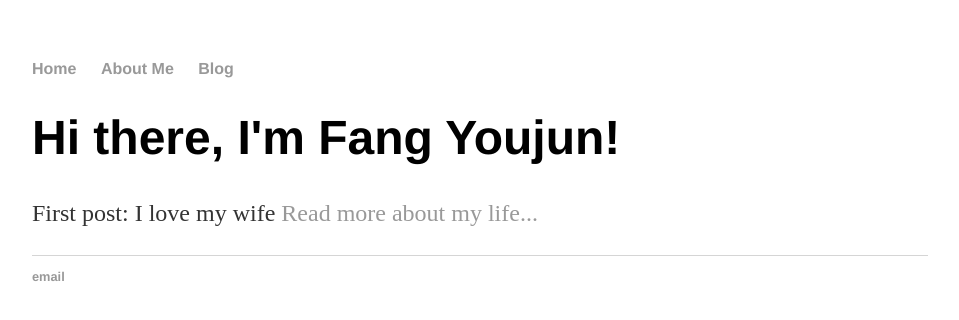
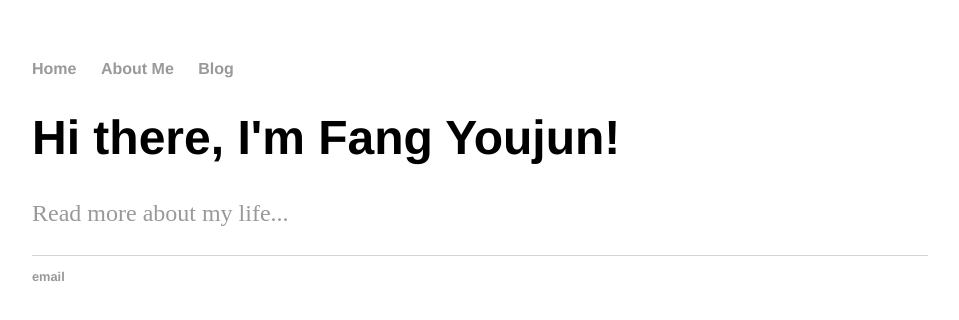
Before and after one commit to fangyoujun/fangyoujun.github.io, a Jekyll site: the page built from index.html, in a window 1280 px wide. Shown: the top 320 px of the page, without its empty margins (160-1119 px from the left). Built offline with Jekyll 4.4.1, drawn with Linux system fonts in a browser that asks for light colours.

Commit message:
Update index.html

```diff
--- a/index.html
+++ b/index.html
@@ -4,5 +4,5 @@ title: youjun's blog
 ---
 <div class="blurb">
 	<h1>Hi there, I'm Fang Youjun!</h1>
-	<p>First post: I love my wife <a href="/about">Read more about my life...</a></p>
+	<p><a href="/about">Read more about my life...</a></p>
 </div><!-- /.blurb -->
```
